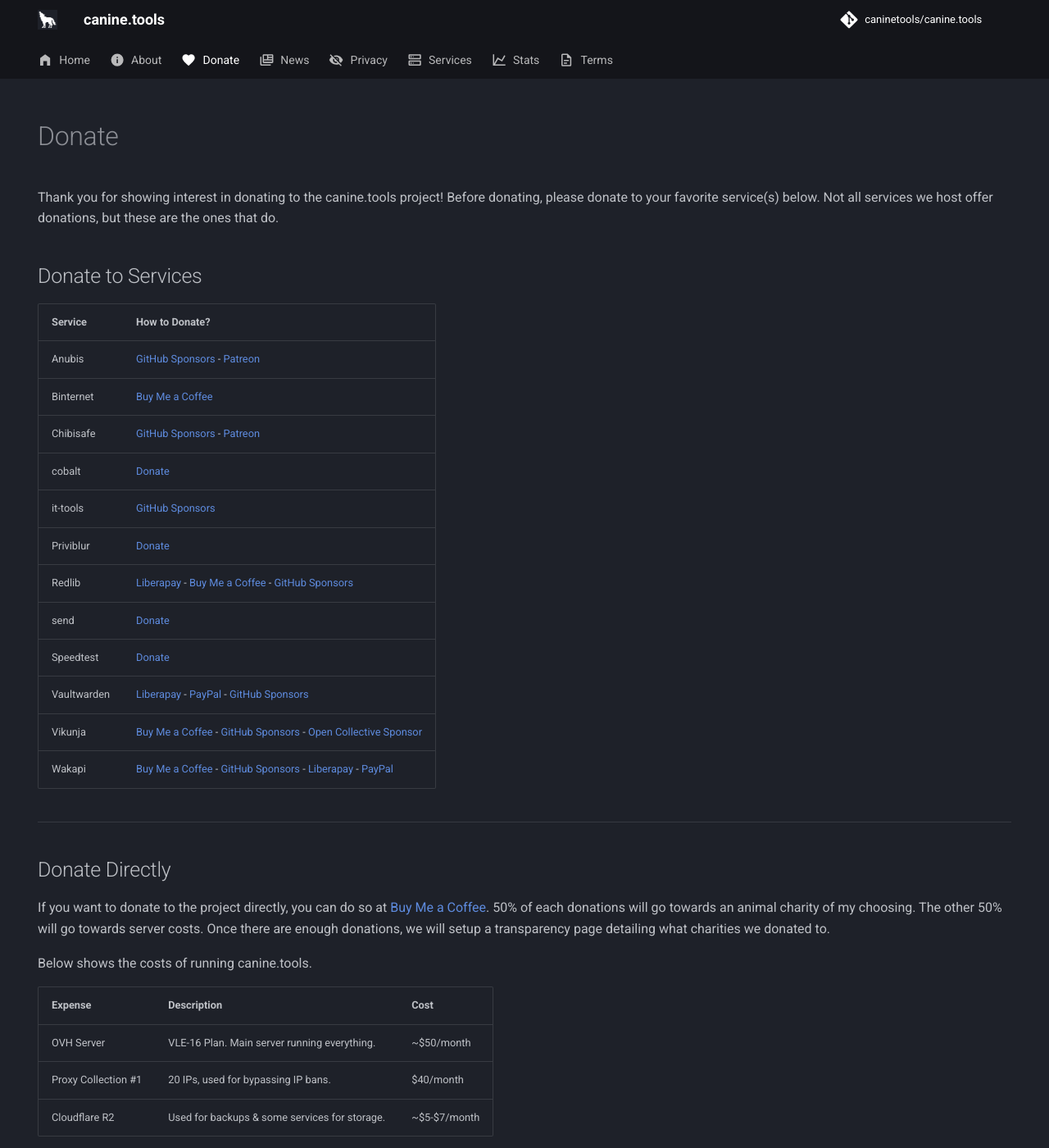
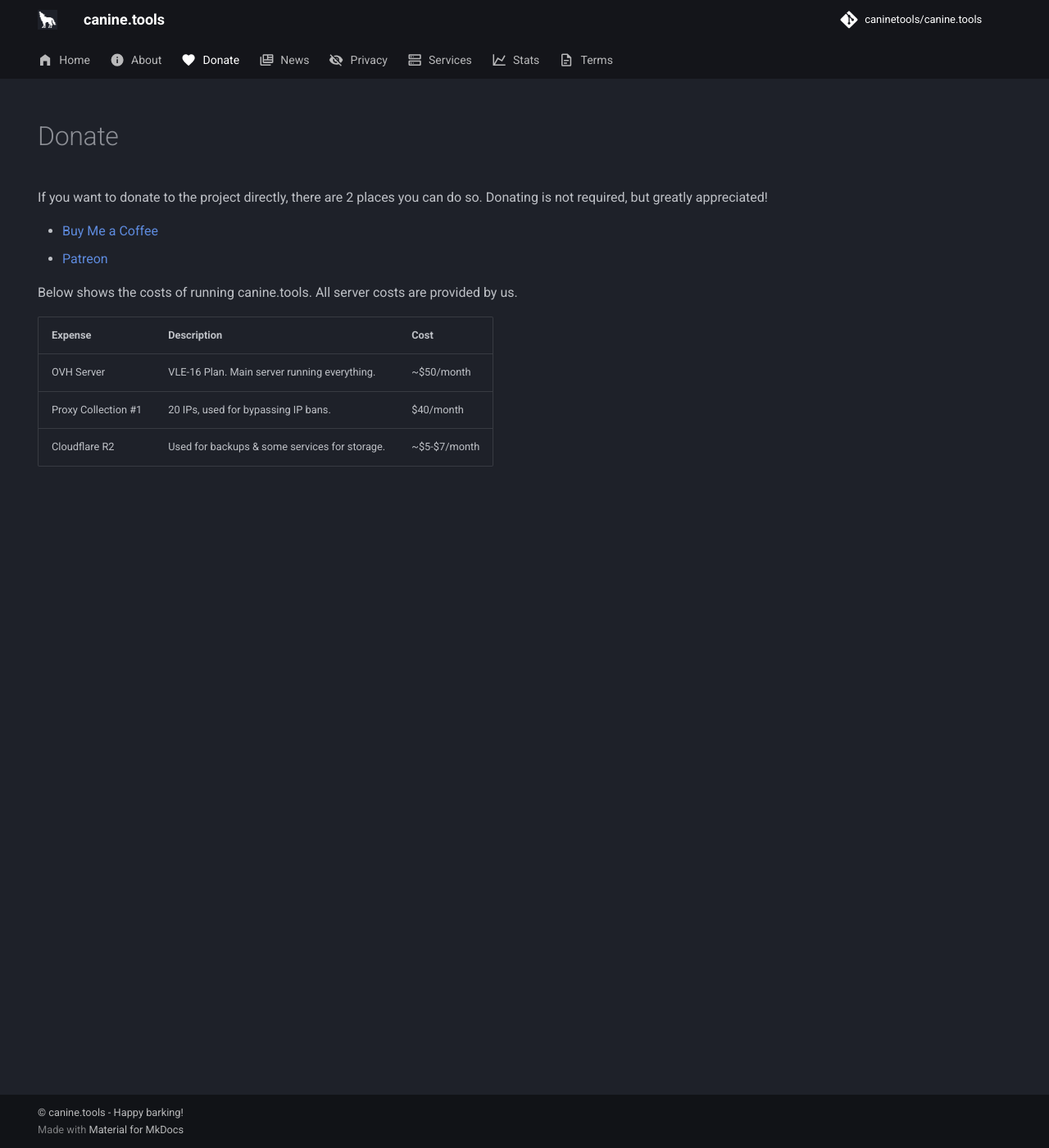
Before and after one commit to caninetools/canine.tools, an MkDocs documentation site: the page built from docs/donate/index.md, in a window 1280 px wide and 1400 px high. Shown: the whole window at 82% size. Built offline with MkDocs 1.6.1 and Material for MkDocs 9.7.7, drawn with Linux system fonts in a browser that asks for light colours; comment, search, counter and statistics services are not loaded.

```diff
--- a/docs/donate/index.md
+++ b/docs/donate/index.md
@@ -5,32 +5,13 @@ hide:
 description: "Information about donating to the canine.tools project."
 icon: "material/heart"
 ---
-Thank you for showing interest in donating to the canine.tools project! Before donating, please donate to your favorite service(s) below. Not all services we host offer donations, but these are the ones that do.
 
-## Donate to Services
+If you want to donate to the project directly, there are 2 places you can do so. Donating is not required, but greatly appreciated!
 
-|Service|How to Donate?|
-|---|---|
-|Anubis|[GitHub Sponsors](https://github.com/sponsors/Xe) - [Patreon](https://patreon.com/cadey)|
-|Binternet|[Buy Me a Coffee](https://buymeacoffee.com/ahwx)|
-|Chibisafe|[GitHub Sponsors](https://github.com/sponsors/Pitu) - [Patreon](https://patreon.com/pitu)|
-|cobalt|[Donate](https://cobalt.tools/donate)|
-|it-tools|[GitHub Sponsors](https://github.com/sponsors/CorentinTh)|
-|Priviblur|[Donate](https://github.com/syeopite/priviblur#donate)|
-|Redlib|[Liberapay](https://liberapay.com/sigaloid) - [Buy Me a Coffee](https://buymeacoffee.com/sigaloid) - [GitHub Sponsors](https://github.com/sponsors/sigaloid)|
-|send|[Donate](https://timvisee.com/donate/)|
-|Speedtest|[Donate](https://go.openspeedtest.com/Donate)|
-|Vaultwarden|[Liberapay](https://liberapay.com/dani-garcia) - [PayPal](https://paypal.me/DaniGG) - [GitHub Sponsors](https://github.com/sponsors/dani-garcia)|
-|Vikunja|[Buy Me a Coffee](https://www.buymeacoffee.com/kolaente) - [GitHub Sponsors](https://github.com/sponsors/kolaente) - [Open Collective Sponsor](https://opencollective.com/vikunja)|
-|Wakapi|[Buy Me a Coffee](https://www.buymeacoffee.com/n1try) - [GitHub Sponsors](https://github.com/sponsors/muety) - [Liberapay](https://liberapay.com/muety) - [PayPal](https://paypal.me/ferdinandmuetsch) |
+* [Buy Me a Coffee](https://buymeacoffee.com/canine.tools)
+* [Patreon](https://patreon.com/caninetools)
 
----
-
-## Donate Directly
-
-If you want to donate to the project directly, you can do so at [Buy Me a Coffee](https://buymeacoffee.com/canine.tools). 50% of each donations will go towards an animal charity of my choosing. The other 50% will go towards server costs. Once there are enough donations, we will setup a transparency page detailing what charities we donated to.
-
-Below shows the costs of running canine.tools.
+Below shows the costs of running canine.tools. All server costs are provided by us.
 
 |Expense|Description|Cost|
 |---|---|---|
--- a/mkdocs.yml
+++ b/mkdocs.yml
@@ -16,7 +16,7 @@ repo_name: caninetools/canine.tools
 repo_url: https://github.com/caninetools/canine.tools
 
 copyright: |
-  &copy; canine.tools
+  &copy; canine.tools - Happy barking!
 
 plugins:
   - blog
```
Also changed, not shown: docs/about/index.md (+1 -1 lines), docs/services/index.md (+10 -0 lines).
